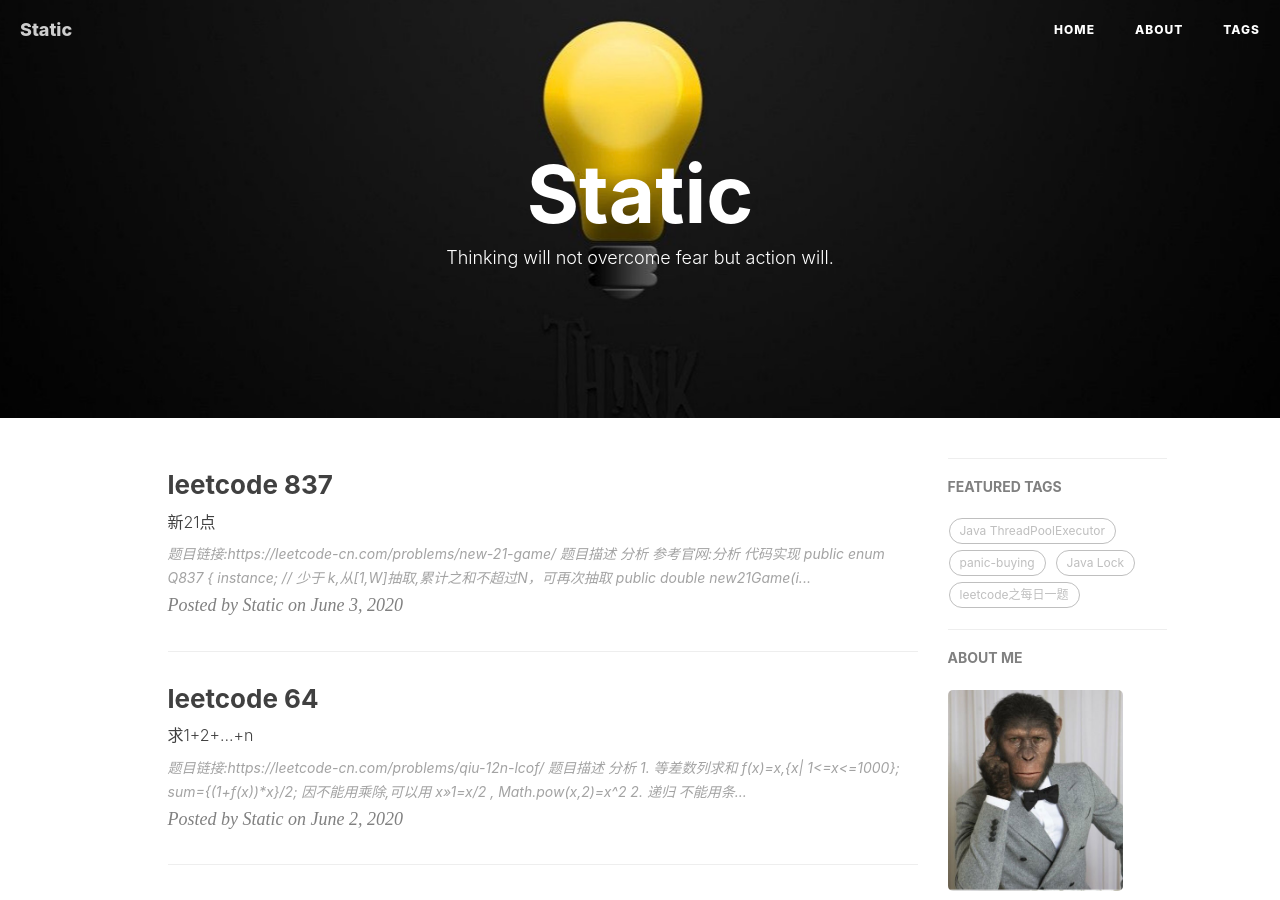
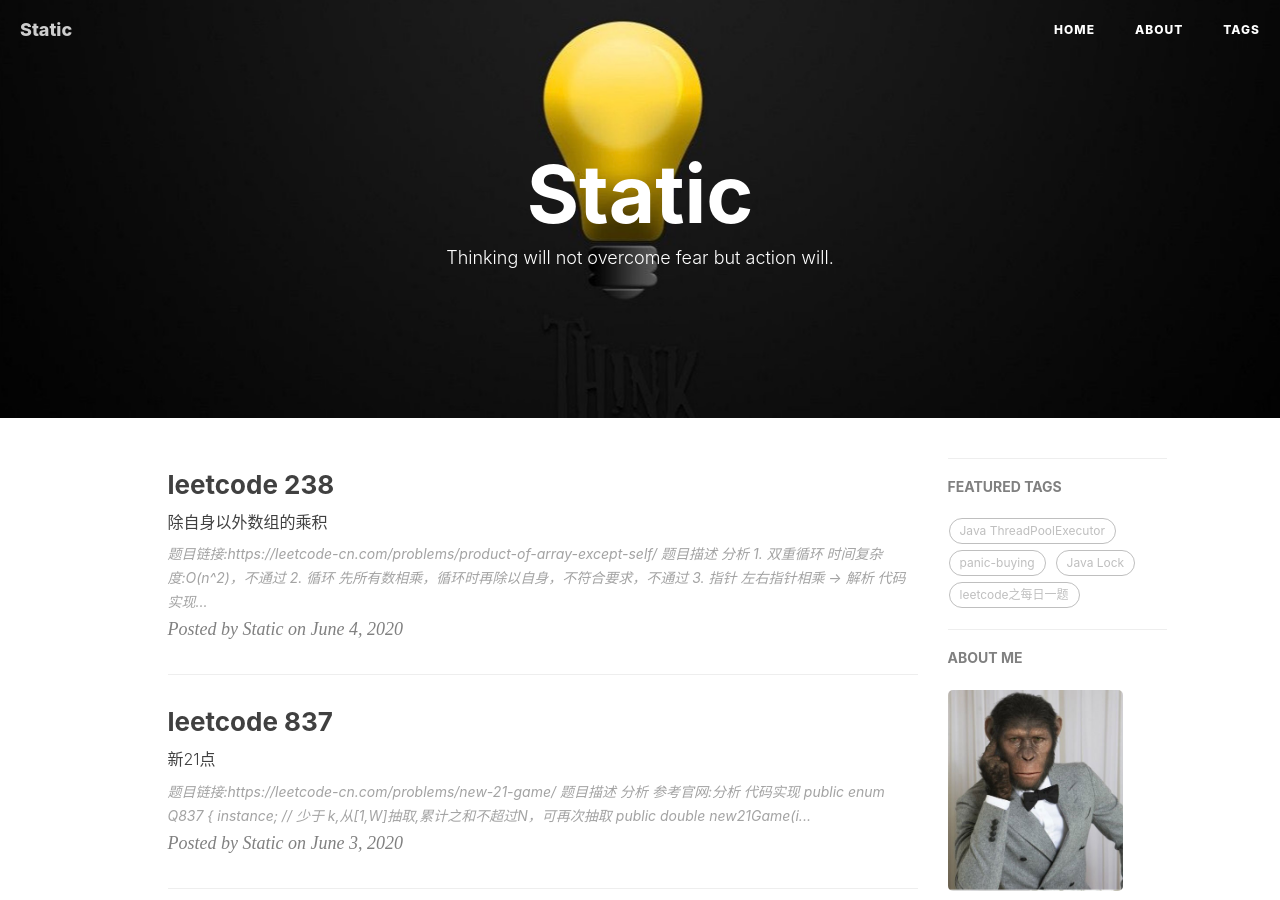
Before and after one commit to whvixd/qilixiang.github.io, a Jekyll site: the page built from index.html, in a window 1280 px wide and 900 px high. Built offline with Jekyll 4.4.1, drawn with Linux system fonts in a browser that asks for light colours; nearby versions of some CDN libraries; the list of posts is cut into pages by our own code; comment, search, counter and statistics services are not loaded; some of the changed text lies outside the part shown.

Commit message:
leetcode 238. 除自身以外数组的乘积

````diff
--- /dev/null
+++ b/_posts/2020-06-04-leetcode-238.md
@@ -0,0 +1,97 @@
+---
+layout:     post
+title:      leetcode 238
+subtitle:   除自身以外数组的乘积
+date:       2020-06-04
+author:     Static
+header-img:
+catalog: true
+tags:
+    - leetcode之每日一题
+
+---
+
+> 题目链接:[https://leetcode-cn.com/problems/product-of-array-except-self/](https://leetcode-cn.com/problems/product-of-array-except-self/)
+
+## 题目描述
+
+<html>
+    <img src="/img/leetcode/leetcode-238.png" width="700" height="700" />
+</html>
+
+---
+
+## 分析
+
+#### 1. 双重循环
+
+> 时间复杂度:O(n^2)，不通过
+
+#### 2. 循环
+
+> 先所有数相乘，循环时再除以自身，不符合要求，不通过
+
+#### 3. 指针
+
+> 左右指针相乘 -> [解析](https://leetcode-cn.com/problems/product-of-array-except-self/solution/chu-zi-shen-yi-wai-shu-zu-de-cheng-ji-by-leetcode-/)
+
+---
+
+## 代码实现
+
+```java
+public enum Q238 {
+    instance;
+    // O(n^2)
+    public int[] productExceptSelf(int[] nums) {
+        int l=nums.length;
+        int[] target=new int[l];
+        for(int i=0;i<l;i++){
+            int multiply=1;
+            for(int j=0;j<l;j++){
+                if(i!=j){
+                    multiply*=nums[j];
+                }
+            }
+            target[i]=multiply;
+        }
+        return target;
+    }
+
+    // O(n)
+    public int[] productExceptSelf1(int[] nums) {
+        int multiply=1;
+        for(int num:nums){
+            multiply*=num;
+        }
+        for(int i=0;i<nums.length;i++){
+            nums[i]=multiply/nums[i];
+        }
+        return nums;
+    }
+
+    // O(n)
+    public int[] productExceptSelf2(int[] nums) {
+        int left = 1;
+        int right = 1;
+        int len = nums.length;
+        int[] output = new int[len];
+        for(int i=0;i<len;i++){
+            output[i] = left;
+            left *= nums[i];
+        }
+        for(int j=len-1;j>=0;j--){
+            output[j] *= right;
+            right *= nums[j];
+        }
+        return output;
+    }
+
+    public static void main(String[] args) {
+        // assert [24, 12, 8, 6]
+        SystemUtil.print(Q238.instance.productExceptSelf(new int[]{1,2,3,4}));
+        SystemUtil.print(Q238.instance.productExceptSelf1(new int[]{1,2,3,4}));
+        SystemUtil.print(Q238.instance.productExceptSelf2(new int[]{1,2,3,4}));
+    }
+}
+```
````
Also changed, not shown: _posts/2020-06-03-leetcode-837.md (+1 -1 lines), img/leetcode/leetcode-238.png (added).
